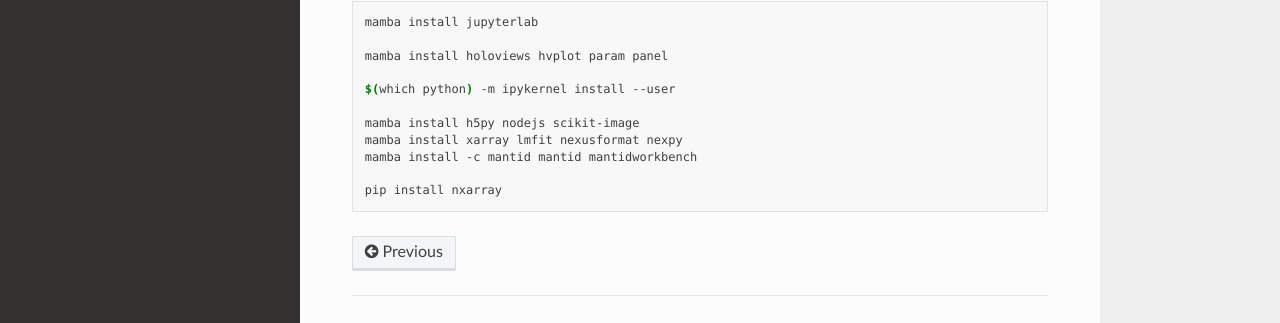
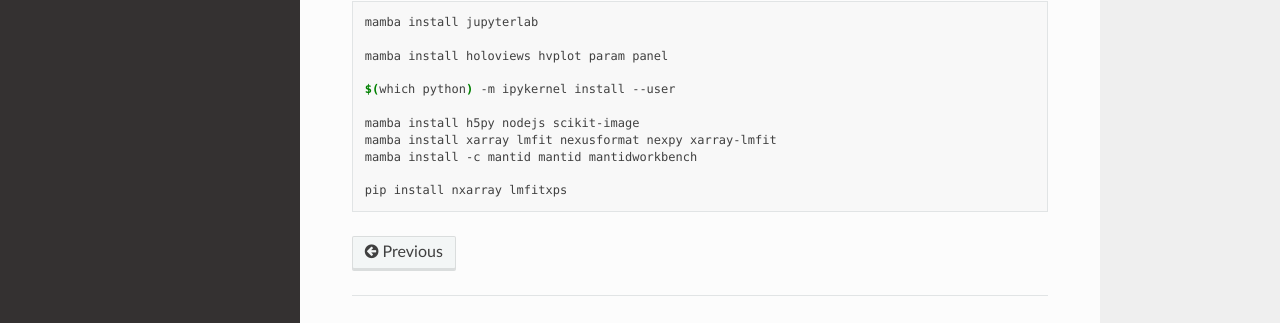
Before and after one commit to rescipy-project/rescipy-lectures, a Sphinx documentation site: the page built from docs/appendices/miniforge.rst, in a window 1280 px wide and 1191 px high. Shown: the part 790-1113 px from the top of the window. Built offline with Sphinx 7.4.7 and the Read the Docs theme 3.1.0, drawn with Linux system fonts in a browser that asks for light colours.

Commit message:
Update miniforge.rst

```diff
--- a/docs/appendices/miniforge.rst
+++ b/docs/appendices/miniforge.rst
@@ -38,7 +38,7 @@
     $(which python) -m ipykernel install --user
 
     mamba install h5py nodejs scikit-image
-    mamba install xarray lmfit nexusformat nexpy
+    mamba install xarray lmfit nexusformat nexpy xarray-lmfit
     mamba install -c mantid mantid mantidworkbench
 
-    pip install nxarray
+    pip install nxarray lmfitxps
```
